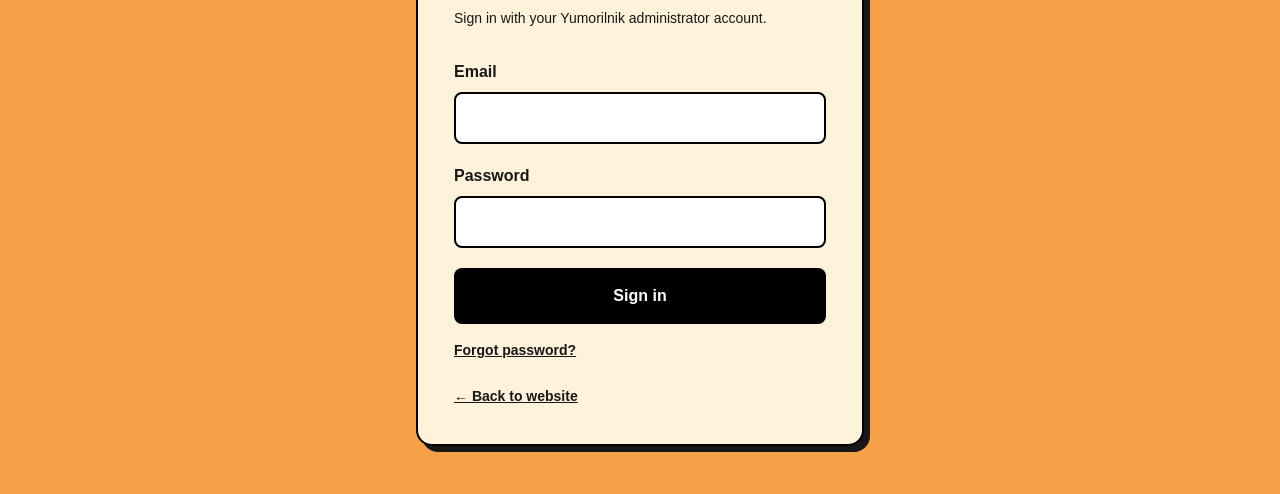
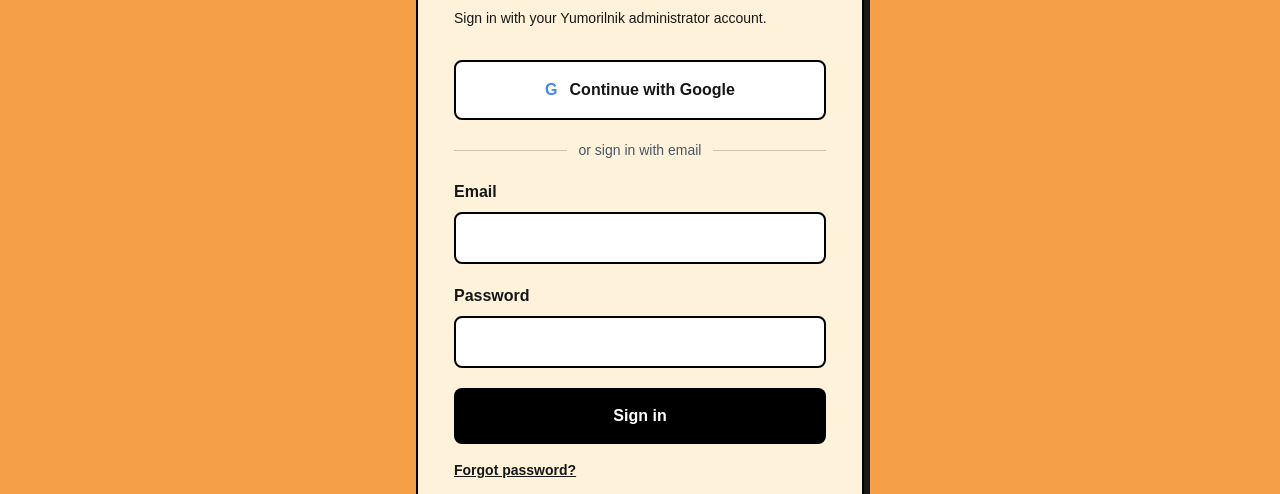
Before and after one commit to darshabloom/yumorilnik, a Next.js app: page /admin/login in a window 1280 px wide. Shown: the part 234-728 px from the top of the page. Built offline with nearby package versions, Linux system fonts and the light colour scheme; no server answers.

Commit message:
feat: add Google OAuth option to admin sign in

```diff
--- a/app/admin/login/page.tsx
+++ b/app/admin/login/page.tsx
@@ -11,6 +11,19 @@
   const [password, setPassword] = useState("");
   const [busy, setBusy] = useState(false);
   const [error, setError] = useState("");
+
+  async function signInWithGoogle() {
+    setBusy(true);
+    setError("");
+    const { error: oauthError } = await supabase.auth.signInWithOAuth({
+      provider: "google",
+      options: { redirectTo: `${window.location.origin}/admin` },
+    });
+    if (oauthError) {
+      setError(oauthError.message);
+      setBusy(false);
+    }
+  }
 
   async function submit(event: FormEvent<HTMLFormElement>) {
     event.preventDefault();
@@ -41,7 +54,21 @@
         <p className="text-sm font-bold uppercase tracking-widest text-pink-700">Юморильник</p>
         <h1 className="mt-3 text-3xl font-black">Admin sign in</h1>
         <p className="mt-2 text-sm">Sign in with your Yumorilnik administrator account.</p>
-        <form onSubmit={submit} className="mt-8 space-y-5">
+        <button
+          type="button"
+          onClick={signInWithGoogle}
+          disabled={busy}
+          className="mt-8 flex w-full items-center justify-center gap-3 rounded-lg border-2 border-black bg-white px-5 py-4 font-bold hover:bg-gray-50 disabled:opacity-50"
+        >
+          <span aria-hidden="true" className="font-black text-[#4285f4]">G</span>
+          Continue with Google
+        </button>
+        <div className="my-5 flex items-center gap-3 text-sm text-gray-600">
+          <span className="h-px flex-1 bg-black/20" />
+          or sign in with email
+          <span className="h-px flex-1 bg-black/20" />
+        </div>
+        <form onSubmit={submit} className="space-y-5">
           <div>
             <label htmlFor="email" className="mb-2 block font-semibold">Email</label>
             <input id="email" type="email" required autoComplete="username" value={email} onChange={e => setEmail(e.target.value)} className="w-full rounded-lg border-2 border-black bg-white px-4 py-3" />
```
